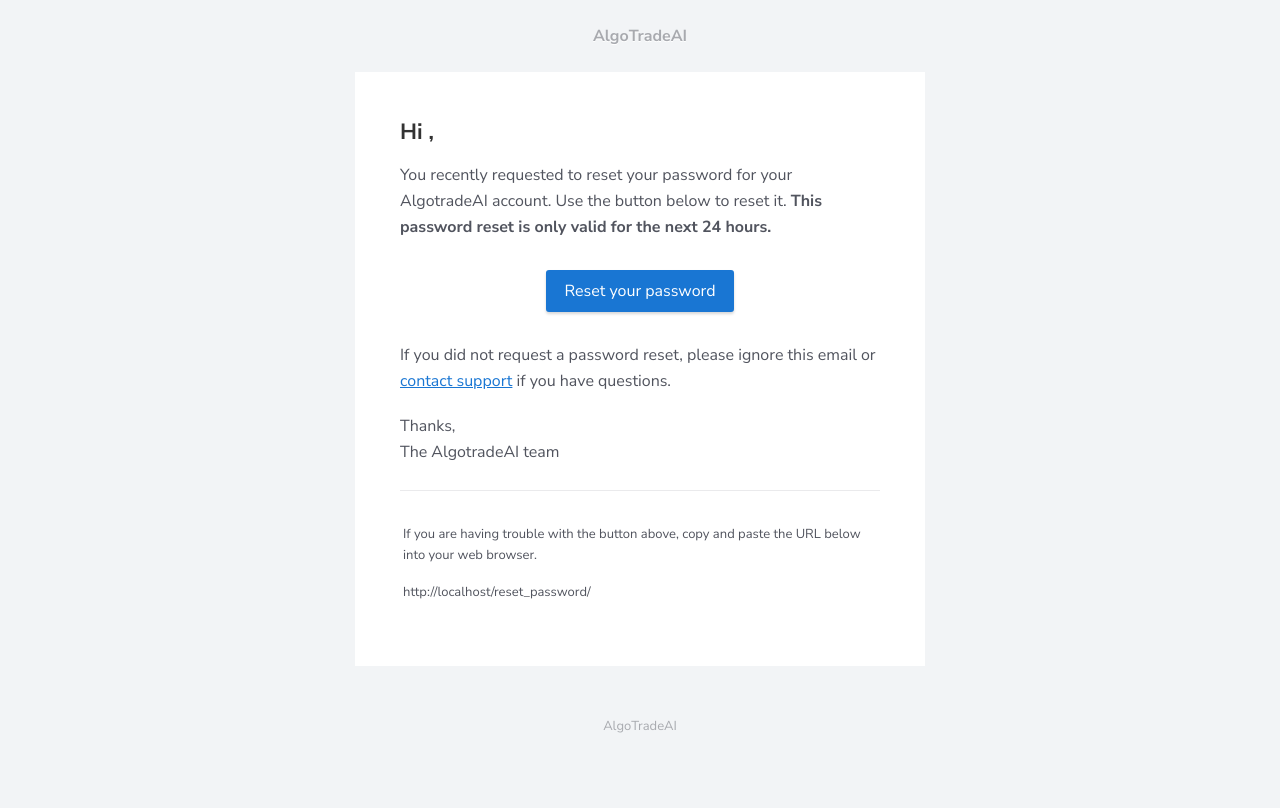
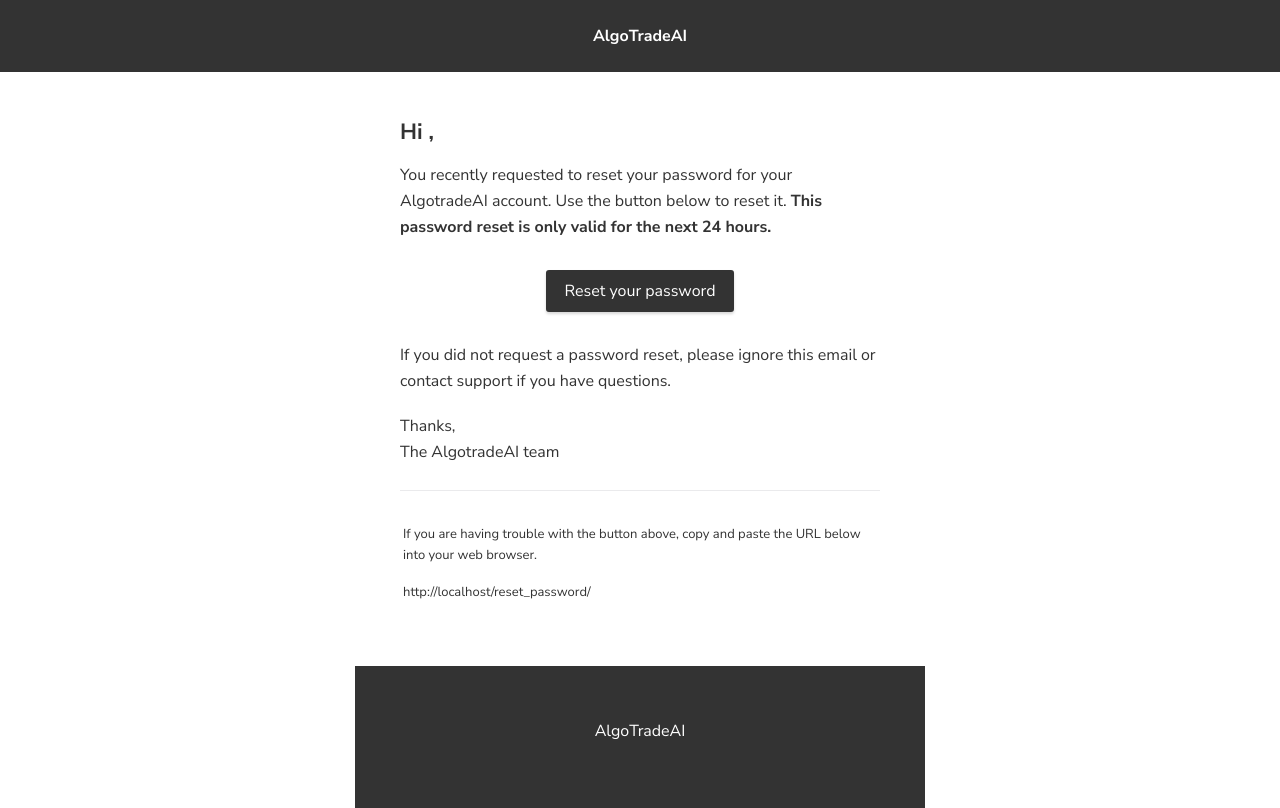
Before and after one commit to technedict/dataviz, a Flask app: template app/templates/email/reset_password.html in a window 1280 px wide. Before the commit the page ends 733 px from the top, so only its background shows below. Run offline with Flask 3, Linux system fonts and the light colour scheme; the template is opened without the code that fills it, so the values that code supplies are empty.

Commit message:
ongoing styling

```diff
--- a/app/templates/email/reset_password.html
+++ b/app/templates/email/reset_password.html
@@ -6,7 +6,7 @@
     <meta http-equiv="Content-Type" content="text/html; charset=UTF-8" />
     <meta name="color-scheme" content="light dark" />
     <meta name="supported-color-schemes" content="light dark" />
-    <title></title>
+    <title>Password Reset</title>
     <style type="text/css" rel="stylesheet" media="all">
     /* Base ------------------------------ */
 
@@ -16,10 +16,13 @@
       height: 100%;
       margin: 0;
       -webkit-text-size-adjust: none;
+      background-color: #fff;
+      color: #333;
     }
 
     a {
-      color: #1976D3;
+      color: #333;
+      text-decoration: none;
     }
 
     a img {
@@ -51,7 +54,7 @@
 
     h1 {
       margin-top: 0;
-      color: #333333;
+      color: #333;
       font-size: 22px;
       font-weight: bold;
       text-align: left;
@@ -59,7 +62,7 @@
 
     h2 {
       margin-top: 0;
-      color: #333333;
+      color: #333;
       font-size: 16px;
       font-weight: bold;
       text-align: left;
@@ -67,7 +70,7 @@
 
     h3 {
       margin-top: 0;
-      color: #333333;
+      color: #333;
       font-size: 14px;
       font-weight: bold;
       text-align: left;
@@ -90,54 +93,22 @@
     p.sub {
       font-size: 13px;
     }
-    /* Utilities ------------------------------ */
 
-    .align-right {
-      text-align: right;
-    }
-
-    .align-left {
-      text-align: left;
-    }
-
-    .align-center {
-      text-align: center;
-    }
-
-    .u-margin-bottom-none {
-      margin-bottom: 0;
-    }
     /* Buttons ------------------------------ */
 
     .button {
-      background-color: #1976D3;
-      border-top: 10px solid #1976D3;
-      border-right: 18px solid #1976D3;
-      border-bottom: 10px solid #1976D3;
-      border-left: 18px solid #1976D3;
+      background-color: #333;
+      border-top: 10px solid #333;
+      border-right: 18px solid #333;
+      border-bottom: 10px solid #333;
+      border-left: 18px solid #333;
       display: inline-block;
-      color: #FFF;
+      color: #fff;
       text-decoration: none;
       border-radius: 3px;
       box-shadow: 0 2px 3px rgba(0, 0, 0, 0.16);
       -webkit-text-size-adjust: none;
       box-sizing: border-box;
-    }
-
-    .button--green {
-      background-color: #2258bc;
-      border-top: 10px solid #22BC66;
-      border-right: 18px solid #22BC66;
-      border-bottom: 10px solid #22BC66;
-      border-left: 18px solid #22BC66;
-    }
-
-    .button--red {
-      background-color: #FF6136;
-      border-top: 10px solid #FF6136;
-      border-right: 18px solid #FF6136;
-      border-bottom: 10px solid #FF6136;
-      border-left: 18px solid #FF6136;
     }
 
     @media only screen and (max-width: 500px) {
@@ -146,250 +117,73 @@
         text-align: center !important;
       }
     }
-    /* Attribute list ------------------------------ */
 
-    .attributes {
-      margin: 0 0 21px;
-    }
-
-    .attributes_content {
-      background-color: #F4F4F7;
-      padding: 16px;
-    }
-
-    .attributes_item {
-      padding: 0;
-    }
-    /* Related Items ------------------------------ */
-
-    .related {
-      width: 100%;
-      margin: 0;
-      padding: 25px 0 0 0;
-      -premailer-width: 100%;
-      -premailer-cellpadding: 0;
-      -premailer-cellspacing: 0;
-    }
-
-    .related_item {
-      padding: 10px 0;
-      color: #CBCCCF;
-      font-size: 15px;
-      line-height: 18px;
-    }
-
-    .related_item-title {
-      display: block;
-      margin: .5em 0 0;
-    }
-
-    .related_item-thumb {
-      display: block;
-      padding-bottom: 10px;
-    }
-
-    .related_heading {
-      border-top: 1px solid #CBCCCF;
-      text-align: center;
-      padding: 25px 0 10px;
-    }
-    /* Discount Code ------------------------------ */
-
-    .discount {
-      width: 100%;
-      margin: 0;
-      padding: 24px;
-      -premailer-width: 100%;
-      -premailer-cellpadding: 0;
-      -premailer-cellspacing: 0;
-      background-color: #F4F4F7;
-      border: 2px dashed #CBCCCF;
-    }
-
-    .discount_heading {
-      text-align: center;
-    }
-
-    .discount_body {
-      text-align: center;
-      font-size: 15px;
-    }
-    /* Social Icons ------------------------------ */
-
-    .social {
-      width: auto;
-    }
-
-    .social td {
-      padding: 0;
-      width: auto;
-    }
-
-    .social_icon {
-      height: 20px;
-      margin: 0 8px 10px 8px;
-      padding: 0;
-    }
-    /* Data table ------------------------------ */
-
-    .purchase {
-      width: 100%;
-      margin: 0;
-      padding: 35px 0;
-      -premailer-width: 100%;
-      -premailer-cellpadding: 0;
-      -premailer-cellspacing: 0;
-    }
-
-    .purchase_content {
-      width: 100%;
-      margin: 0;
-      padding: 25px 0 0 0;
-      -premailer-width: 100%;
-      -premailer-cellpadding: 0;
-      -premailer-cellspacing: 0;
-    }
-
-    .purchase_item {
-      padding: 10px 0;
-      color: #51545E;
-      font-size: 15px;
-      line-height: 18px;
-    }
-
-    .purchase_heading {
-      padding-bottom: 8px;
-      border-bottom: 1px solid #EAEAEC;
-    }
-
-    .purchase_heading p {
-      margin: 0;
-      color: #85878E;
-      font-size: 12px;
-    }
-
-    .purchase_footer {
-      padding-top: 15px;
-      border-top: 1px solid #EAEAEC;
-    }
-
-    .purchase_total {
-      margin: 0;
-      text-align: right;
-      font-weight: bold;
-      color: #333333;
-    }
-
-    .purchase_total--label {
-      padding: 0 15px 0 0;
-    }
-
-    body {
-      background-color: #F2F4F6;
-      color: #51545E;
-    }
-
-    p {
-      color: #51545E;
-    }
+    /* Layout ------------------------------ */
 
     .email-wrapper {
       width: 100%;
       margin: 0;
       padding: 0;
-      -premailer-width: 100%;
-      -premailer-cellpadding: 0;
-      -premailer-cellspacing: 0;
-      background-color: #F2F4F6;
+      background-color: #fff;
     }
 
     .email-content {
       width: 100%;
       margin: 0;
       padding: 0;
-      -premailer-width: 100%;
-      -premailer-cellpadding: 0;
-      -premailer-cellspacing: 0;
     }
-    /* Masthead ----------------------- */
 
     .email-masthead {
       padding: 25px 0;
       text-align: center;
-    }
-
-    .email-masthead_logo {
-      width: 94px;
+      background-color: #333;
     }
 
     .email-masthead_name {
       font-size: 16px;
       font-weight: bold;
-      color: #A8AAAF;
+      color: #fff;
       text-decoration: none;
-      text-shadow: 0 1px 0 white;
     }
-    /* Body ------------------------------ */
 
     .email-body {
       width: 100%;
       margin: 0;
       padding: 0;
-      -premailer-width: 100%;
-      -premailer-cellpadding: 0;
-      -premailer-cellspacing: 0;
     }
 
     .email-body_inner {
       width: 570px;
       margin: 0 auto;
       padding: 0;
-      -premailer-width: 570px;
-      -premailer-cellpadding: 0;
-      -premailer-cellspacing: 0;
-      background-color: #FFFFFF;
+      background-color: #fff;
     }
 
     .email-footer {
       width: 570px;
       margin: 0 auto;
       padding: 0;
-      -premailer-width: 570px;
-      -premailer-cellpadding: 0;
-      -premailer-cellspacing: 0;
       text-align: center;
+      background-color: #333;
+      color: #fff;
     }
 
-    .email-footer p {
-      color: #A8AAAF;
+    .content-cell {
+      padding: 45px;
     }
 
     .body-action {
       width: 100%;
       margin: 30px auto;
       padding: 0;
-      -premailer-width: 100%;
-      -premailer-cellpadding: 0;
-      -premailer-cellspacing: 0;
       text-align: center;
     }
 
     .body-sub {
       margin-top: 25px;
       padding-top: 25px;
-      border-top: 1px solid #EAEAEC;
-    }
-
-    .content-cell {
-      padding: 45px;
-    }
-    /*Media Queries ------------------------------ */
-
-    @media only screen and (max-width: 600px) {
-      .email-body_inner,
-      .email-footer {
-        width: 100% !important;
-      }
+      border-top: 1px solid #eaeaec;
+      color: #333;
     }
 
     @media (prefers-color-scheme: dark) {
@@ -400,8 +194,8 @@
       .email-wrapper,
       .email-masthead,
       .email-footer {
-        background-color: #121C25 !important;
-        color: #FFF !important;
+        background-color: #333 !important;
+        color: #fff !important;
       }
       p,
       ul,
@@ -410,16 +204,8 @@
       h1,
       h2,
       h3,
-      span,
-      .purchase_item {
-        color: #FFF !important;
-      }
-      .attributes_content,
-      .discount {
-        background-color: #222 !important;
-      }
-      .email-masthead_name {
-        text-shadow: none !important;
+      span {
+        color: #fff !important;
       }
     }
 
@@ -428,13 +214,6 @@
       supported-color-schemes: light dark;
     }
     </style>
-    <!--[if mso]>
-    <style type="text/css">
-      .f-fallback  {
-        font-family: Arial, sans-serif;
-      }
-    </style>
-  <![endif]-->
   </head>
   <body>
     <span class="preheader">Use this link to reset your password. The link is only valid for 24 hours.</span>
@@ -444,9 +223,9 @@
           <table class="email-content" width="100%" cellpadding="0" cellspacing="0" role="presentation">
             <tr>
               <td class="email-masthead">
-                <a href="https://algotradeai.net" class="f-fallback email-masthead_name">
-                AlgoTradeAI
-              </a>
+                <a href="https://algotradeai.net" class="email-masthead_name">
+                  AlgoTradeAI
+                </a>
               </td>
             </tr>
             <!-- Email Body -->
@@ -456,19 +235,17 @@
                   <!-- Body content -->
                   <tr>
                     <td class="content-cell">
-                      <div class="f-fallback">
+                      <div>
                         <h1>Hi {{ user.firstname }},</h1>
                         <p>You recently requested to reset your password for your AlgotradeAI account. Use the button below to reset it. <strong>This password reset is only valid for the next 24 hours.</strong></p>
                         <!-- Action -->
                         <table class="body-action" align="center" width="100%" cellpadding="0" cellspacing="0" role="presentation">
                           <tr>
                             <td align="center">
-                              <!-- Border based button
-           https://litmus.com/blog/a-guide-to-bulletproof-buttons-in-email-design -->
                               <table width="100%" border="0" cellspacing="0" cellpadding="0" role="presentation">
                                 <tr>
                                   <td align="center">
-                                    <a href="{{ url_for('auth.reset_password', token=token, _external=True) }}" class="f-fallback button" target="_blank">Reset your password</a>
+                                    <a href="{{ url_for('auth.reset_password', token=token, _external=True) }}" class="button" target="_blank">Reset your password</a>
                                   </td>
                                 </tr>
                               </table>
@@ -476,14 +253,13 @@
                           </tr>
                         </table>
                         <p>If you did not request a password reset, please ignore this email or <a href="https://algotradeai.net/faq">contact support</a> if you have questions.</p>
-                        <p>Thanks,
-                          <br>The AlgotradeAI team</p>
+                        <p>Thanks,<br>The AlgotradeAI team</p>
                         <!-- Sub copy -->
                         <table class="body-sub" role="presentation">
                           <tr>
                             <td>
-                              <p class="f-fallback sub">If you are having trouble with the button above, copy and paste the URL below into your web browser.</p>
-                              <p class="f-fallback sub"> {{ url_for('auth.reset_password', token=token, _external=True) }}</p>
+                              <p class="sub">If you are having trouble with the button above, copy and paste the URL below into your web browser.</p>
+                              <p class="sub">{{ url_for('auth.reset_password', token=token, _external=True) }}</p>
                             </td>
                           </tr>
                         </table>
@@ -498,9 +274,7 @@
                 <table class="email-footer" align="center" width="570" cellpadding="0" cellspacing="0" role="presentation">
                   <tr>
                     <td class="content-cell" align="center">
-                      <p class="f-fallback sub align-center">
-                        AlgoTradeAI
-                      </p>
+                      <p>AlgoTradeAI</p>
                     </td>
                   </tr>
                 </table>
```
Also changed, not shown: app/templates/auth/reset_password_request.html (+172 -13 lines), instance/site.db.
